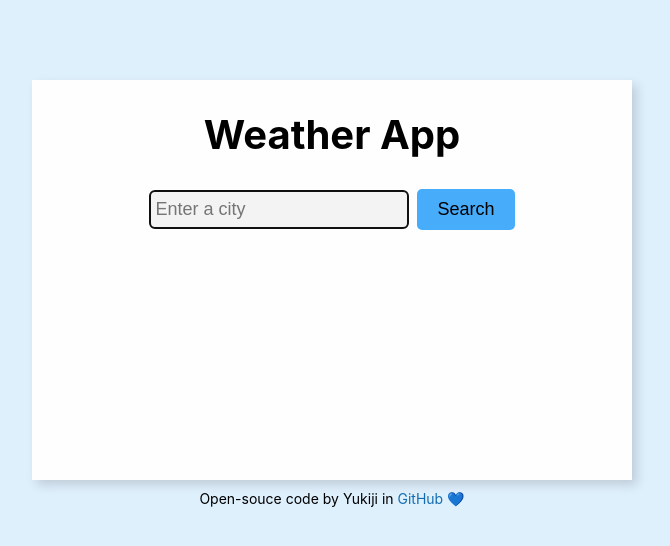
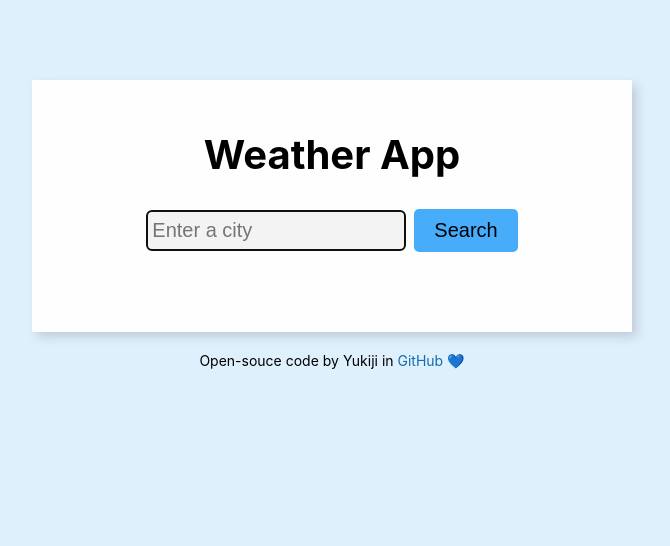
Before and after one commit to yukijina/react-weather-homework, a React (Create React App) app: page / in a window 1280 px wide. Shown: the top 546 px of the page, without its empty margins (308-978 px from the left). Built offline with nearby package versions, Linux system fonts and the light colour scheme.

Commit message:
updated margin and paddong, removed height, added h3

```diff
--- a/src/App.css
+++ b/src/App.css
@@ -1,13 +1,13 @@
 .App-container {
   background-color: #fefefe;
-  height: 40rem;
   max-width: 60rem;
-  margin: 8rem auto 1rem auto;
+  margin: 8rem auto 2rem auto;
   box-shadow: 5px 5px 10px rgba(0, 0, 0, 0.15);
+  padding-bottom: 8rem;
 }
 
 .App-header {
-  padding-top: 3rem;
+  padding-top: 5rem;
   padding-bottom: 3rem;
 }
 
@@ -21,9 +21,13 @@ h2 {
   font-weight: 600;
 }
 
+h3 {
+  padding-bottom: 1.2rem;
+}
+
 p,
 input {
-  font-size: 1.8rem;
+  font-size: 2em;
 }
 
 footer {
```
